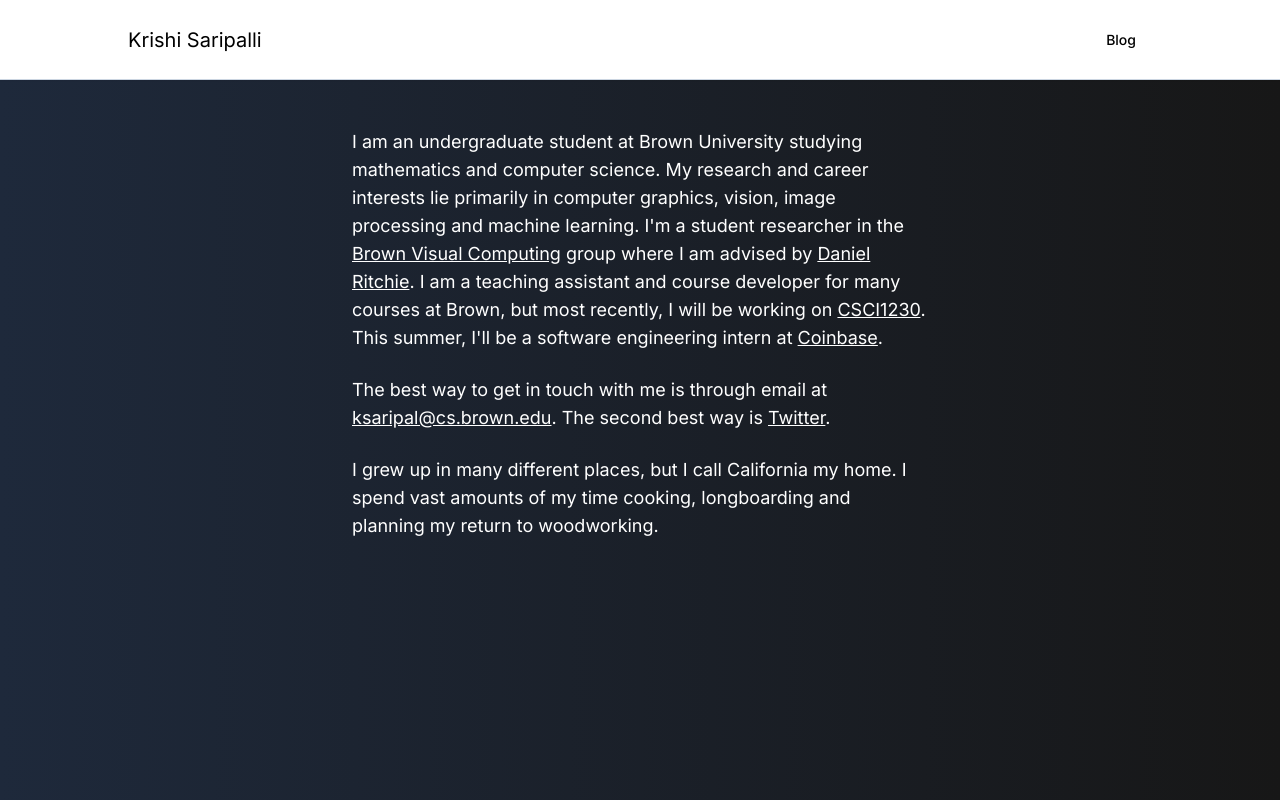
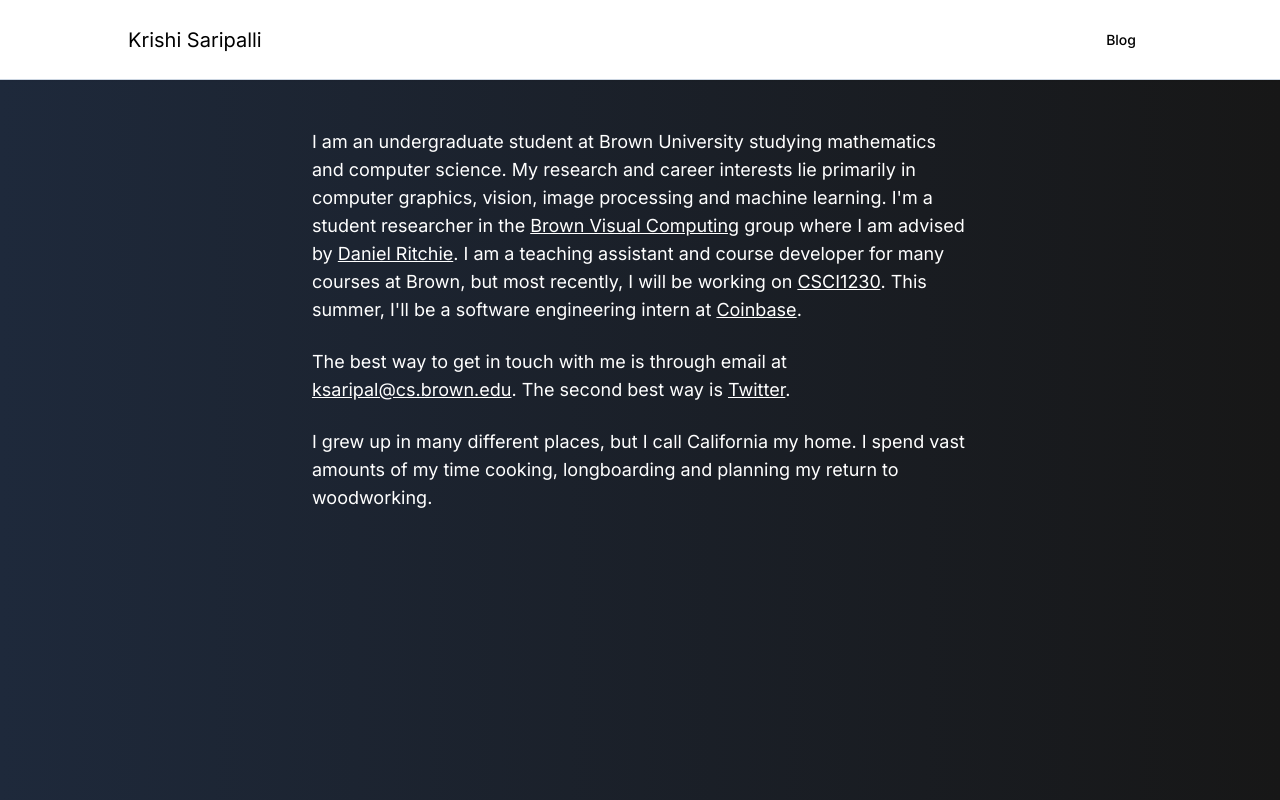
Before and after one commit to krishi-saripalli/krishidev2.0, a Next.js app: page / in a window 1280 px wide. Built offline with nearby package versions, Linux system fonts and the light colour scheme.

Commit message:
data moved into root

```diff
--- a/src/app/blog/[slug]/page.tsx
+++ b/src/app/blog/[slug]/page.tsx
@@ -5,10 +5,18 @@ import { FC } from "react";
 import { PageAnimateWrapper } from "@/app/components/PageAnimateWrapper";
 import { getPostContent } from "@/app/lib/utils";
 import Markdown from "markdown-to-jsx";
+import { getPostMetadata } from "@/app/lib/utils";
 
 export const metadata: Metadata = {
   title: "Projects | Krishi Saripalli",
   description: "About Myself",
+};
+
+export const generateStaticParams = async () => {
+  const posts = getPostMetadata();
+  return posts.map((post) => ({
+    slug: post.slug,
+  }));
 };
 
 const Post: FC = (props: any) => {
--- a/src/app/lib/utils.ts
+++ b/src/app/lib/utils.ts
@@ -11,13 +11,13 @@ import matter from "gray-matter";
 import { PostMetadata } from "../components/PostMetadata";
 
 export const getPostMetadata = (): PostMetadata[] => {
-  const folder = "public/data/";
+  const folder = "data/";
   const files = fs.readdirSync(folder);
   const markdownPosts = files.filter((file) => file.endsWith(".md"));
 
   // Get gray-matter data from each file.
   const posts = markdownPosts.map((fileName) => {
-    const fileContents = fs.readFileSync(`public/data/${fileName}`, "utf8");
+    const fileContents = fs.readFileSync(`data/${fileName}`, "utf8");
     const matterResult = matter(fileContents);
     return {
       title: matterResult.data.title,
@@ -35,16 +35,9 @@ export const getPostMetadata = (): PostMetadata[] => {
 
 
 export const getPostContent = (slug: string) => {
-    const folder = "public/data/";
+    const folder = "data/";
     const file = `${folder}${slug}.md`;
     const content = fs.readFileSync(file, "utf8");
     const matterResult = matter(content);
     return matterResult;
   };
-
-  export const generateStaticParams = async () => {
-    const posts = getPostMetadata();
-    return posts.map((post) => ({
-      slug: post.slug,
-    }));
-  };
--- a/src/app/page.tsx
+++ b/src/app/page.tsx
@@ -16,8 +16,8 @@ const About: FC = () => {
     <PageAnimateWrapper>
       <div className="flex text-white relative h-full ">
         <div className="mx-auto flex w-full max-w-prose flex-col justify-start py-32">
-          <div className="mx-auto h-full">
-            <Paragraph className="max-w-xl text-left pb-4">
+          <div className="mx-auto max-w-prose  h-full">
+            <Paragraph className="text-left pb-4">
               I am an undergraduate student at Brown University studying
               mathematics and computer science. My research and career interests
               lie primarily in computer graphics, vision, image processing and
@@ -40,7 +40,7 @@ const About: FC = () => {
               </Link>
               .
             </Paragraph>
-            <Paragraph className="max-w-xl text-left pb-4">
+            <Paragraph className="text-left pb-4">
               The best way to get in touch with me is through email at{" "}
               <Link href="" className="underline">
                 ksaripal@cs.brown.edu
@@ -51,7 +51,7 @@ const About: FC = () => {
               </Link>
               .
             </Paragraph>
-            <Paragraph className="max-w-xl text-left pb-4">
+            <Paragraph className="text-left pb-4">
               I grew up in many different places, but I call California my home.
               I spend vast amounts of my time cooking, longboarding and planning
               my return to woodworking.
```
Also changed, not shown: data/taking-the-fall-off.md (renamed from public/data/taking-the-fall-off.md).
